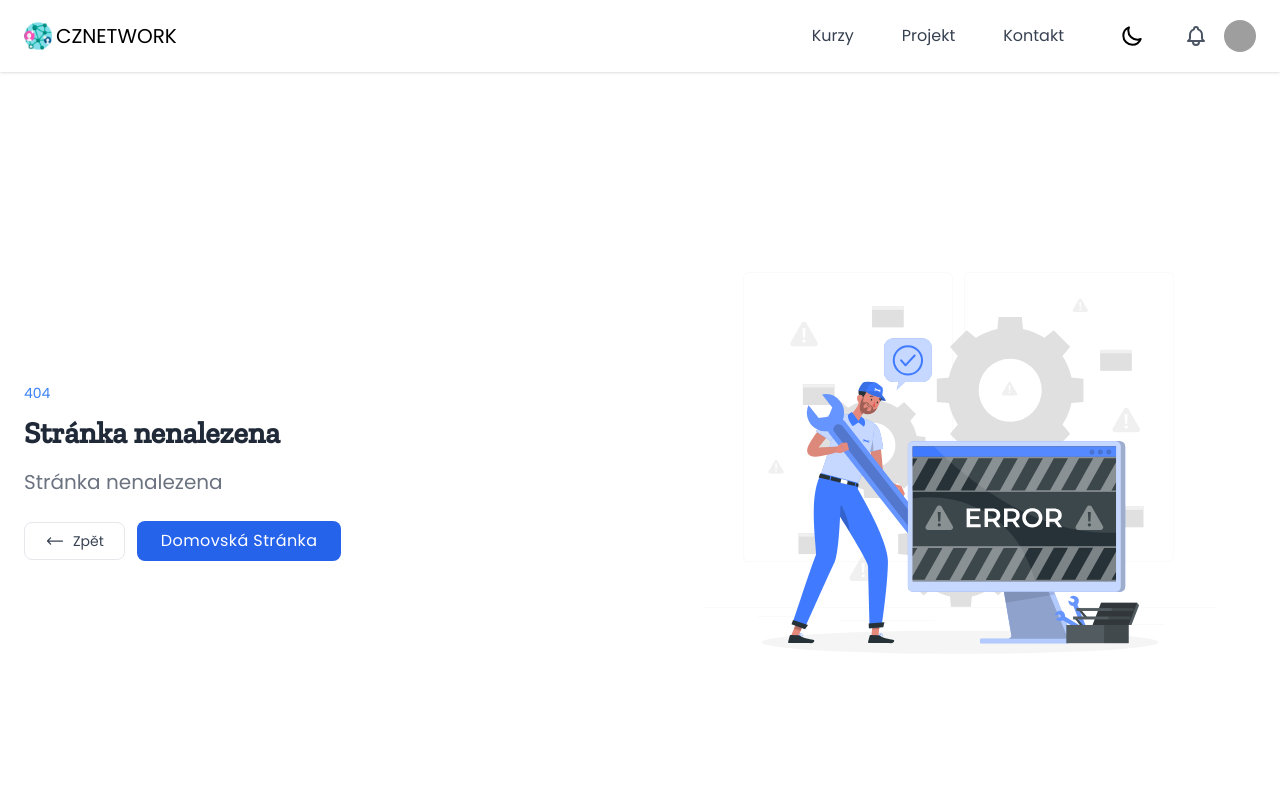
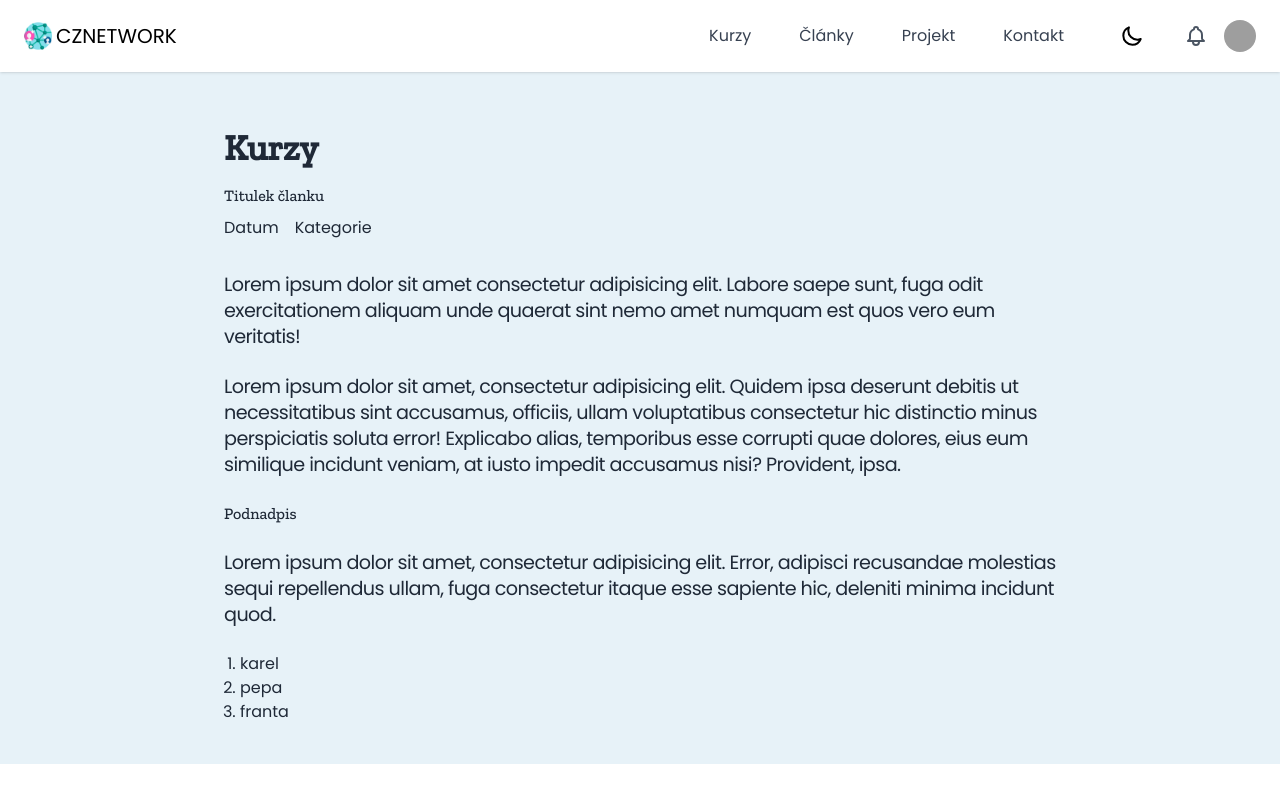
Before and after one commit to LukasKalenda/Pomocny-cestinar, a Vue app: page /clanky/1 in a window 1280 px wide. Shown: the top 786 px of the page. Built offline with nearby package versions, Linux system fonts and the light colour scheme; no server answers; grey boxes are pictures that could not be loaded.

Commit message:
feat: design articles and article details

```diff
--- a/src/components/common/ArticleShow.vue
+++ b/src/components/common/ArticleShow.vue
@@ -1,7 +1,7 @@
 <template>
   <div>
     <div class="bg-c_gray shadow p-6 rounded-xl my-4">
-      <RouterLink to="/">
+      <RouterLink :to="{ name: 'article'}">
         <div>
           <h3>titulek</h3>
         </div>
--- a/src/components/common/Footer.vue
+++ b/src/components/common/Footer.vue
@@ -155,8 +155,7 @@
           <span> © Copyright {{ date }} - Všechna práva vyhrazena </span>
           <span
             >Vytvořeno
-            <RouterLink class="text-gray-600 hover:underline" to="/nas-tym"
-              >L&M</RouterLink
+            <RouterLink class="text-gray-600 hover:underline" :to="{ name: 'project' }">L&M</RouterLink
             ></span
           >
         </div>
--- a/src/components/common/Header.vue
+++ b/src/components/common/Header.vue
@@ -79,6 +79,11 @@
                 to="/kurzy"
                 class="px-3 py-2 mx-3 mt-2 text-gray-700 transition-colors duration-300 transform rounded-md lg:mt-0 dark:text-gray-200 hover:bg-gray-100 dark:hover:bg-gray-700"
                 >Kurzy</RouterLink
+              >
+              <RouterLink
+                :to="{ name: 'articles' }"
+                class="px-3 py-2 mx-3 mt-2 text-gray-700 transition-colors duration-300 transform rounded-md lg:mt-0 dark:text-gray-200 hover:bg-gray-100 dark:hover:bg-gray-700"
+                >Články</RouterLink
               >
               <RouterLink
                 :to="{ name: 'project' }"
--- a/src/router/index.js
+++ b/src/router/index.js
@@ -19,6 +19,11 @@ const router = createRouter({
       path: "/clanky",
       name: "articles",
       component: () => import("../views/ArticlesView.vue"),
+    },
+    {
+      path: "/clanky/1",
+      name: "article",
+      component: () => import("../views/OneArticleView.vue"),
     },
     {
       path: "/faq",
--- a/src/views/ArticlesView.vue
+++ b/src/views/ArticlesView.vue
@@ -57,21 +57,25 @@ onMounted(async () => {
 
     <section class="bg-primary_white shadow dark:bg-secondary">
       <div class="container px-6 py-16 mx-auto">
-        <div class="justify-center lg:flex">
-          <article class="w-2/3 sm:w-full">
-            <h2 class="text-gray-800 dark:text-white lg:text-4xl pb-4">
+        <div class="justify-between lg:flex">
+          <article class="md:w-2/3 sm:w-full md:mx-4">
+            <h2 class="text-gray-800 dark:text-white text-2xl lg:text-4xl pb-4">
               Všechny články
             </h2>
-            <div>
-              <ArticleShow />
-            </div>
+            <ul>
+              <li><ArticleShow /></li>
+            </ul>
           </article>
 
-          <aside class="w-1/3 sm:w-full">
-            <h2 class="text-gray-800 dark:text-white lg:text-4xl pb-4">
+          <aside class="md:w-1/3 sm:w-full md:mx-4">
+            <h2 class="text-gray-800 dark:text-white text-2xl lg:text-4xl pb-4">
               Jednotlivá témata
             </h2>
-            jednot
+            <ul>
+              <li>tady</li>
+              <li>pojede</li>
+              <li>autiucko</li>
+            </ul>
           </aside>
         </div>
       </div>
--- a/src/views/OneArticleView.vue
+++ b/src/views/OneArticleView.vue
@@ -0,0 +1,66 @@
+<template>
+  <!-- Článek -->
+  <section class="bg-c_gray shadow dark:bg-secondary">
+    <div class="container md:mx-auto max-w-4xl pt-10 pb-10 px-8">
+      <h2
+        class="text-3xl font-semibold text-gray-800 dark:text-white lg:text-4xl pb-4 pt-4"
+        id="kurzy"
+      >
+        Kurzy
+      </h2>
+      <div class="article-content text-gray-800 dark:text-white">
+        <h1 class="article-h1">Titulek članku</h1>
+        <div class="flex gap-4 py-2">
+          <span>Datum</span>
+          <span> Kategorie</span>
+        </div>
+        <div>
+          <p>
+            Lorem ipsum dolor sit amet consectetur adipisicing elit. Labore
+            saepe sunt, fuga odit exercitationem aliquam unde quaerat sint nemo
+            amet numquam est quos vero eum veritatis!
+          </p>
+          <p>
+            Lorem ipsum dolor sit amet, consectetur adipisicing elit. Quidem
+            ipsa deserunt debitis ut necessitatibus sint accusamus, officiis,
+            ullam voluptatibus consectetur hic distinctio minus perspiciatis
+            soluta error! Explicabo alias, temporibus esse corrupti quae
+            dolores, eius eum similique incidunt veniam, at iusto impedit
+            accusamus nisi? Provident, ipsa.
+          </p>
+          <h2>Podnadpis</h2>
+          <p>
+            Lorem ipsum dolor sit amet, consectetur adipisicing elit. Error,
+            adipisci recusandae molestias sequi repellendus ullam, fuga
+            consectetur itaque esse sapiente hic, deleniti minima incidunt quod.
+          </p>
+          <ol>
+            <li>karel</li>
+            <li>pepa</li>
+            <li>franta</li>
+          </ol>
+        </div>
+      </div>
+    </div>
+  </section>
+</template>
+
+<script>
+export default {};
+</script>
+
+<style lang="scss" scoped>
+.article-content {
+  & p {
+    margin: 1.5rem 0;
+    font-weight: 400;
+    font-size: 1.2rem;
+    line-height: 26px;
+    letter-spacing: -0.03em;
+  }
+  ol {
+    list-style-type: decimal;
+    margin-left: 1rem;
+  }
+}
+</style>
```
Also changed, not shown: src/assets/main.scss (line endings or trailing spaces).
